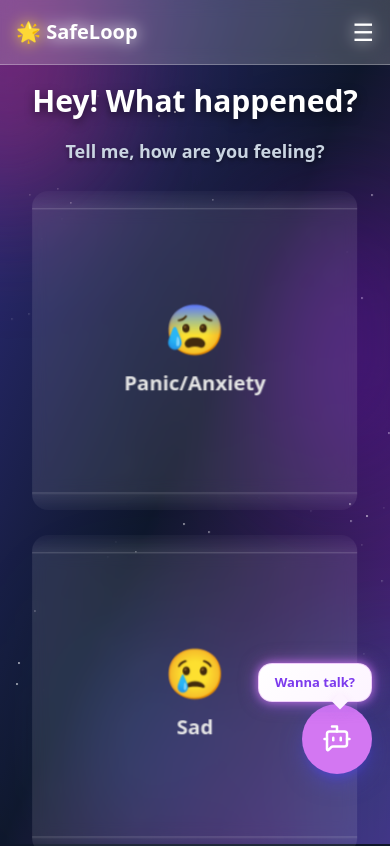
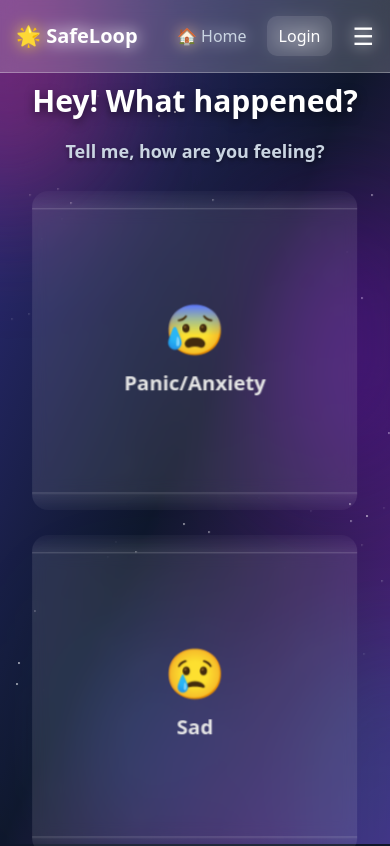
Before and after one commit to preetikumari15/SafeLoop, a React (Vite) app in the folder frontend/: page / in a window 390 px wide. Shown: the top 846 px of the page. Built offline with nearby package versions, Linux system fonts and the light colour scheme.

Commit message:
signup and navbar fixed

```diff
--- a/frontend/src/components/Chatbot.jsx
+++ b/frontend/src/components/Chatbot.jsx
@@ -48,7 +48,10 @@ export default function Chatbot() {
       } else {
         setMessages((prev) => [
           ...prev,
-          { sender: "bot", text: "Sorry, I couldn't process that. Please try again." },
+          {
+            sender: "bot",
+            text: "Sorry, I couldn't process that. Please try again.",
+          },
         ]);
       }
     } catch (err) {
@@ -62,7 +65,7 @@ export default function Chatbot() {
   };
 
   <style>
-  {`
+    {`
     @keyframes glow {
       from {
         box-shadow:
@@ -77,14 +80,14 @@ export default function Chatbot() {
       }
     }
   `}
-</style>
+  </style>;
 
   return (
     <div
       style={{
         position: "fixed",
-        bottom: "70px",
-        right: "18px",
+        bottom: "50px",
+        right: "16px",
         zIndex: 1000,
         fontFamily: "system-ui, -apple-system, sans-serif",
       }}
@@ -121,8 +124,8 @@ export default function Chatbot() {
                 position: "absolute",
                 bottom: "-6px",
                 right: "25px",
-                width: "12px",
-                height: "12px",
+                width: "8px",
+                height: "8px",
                 backgroundColor: "#fdf4ff",
                 transform: "rotate(45deg)",
                 boxShadow: "3px 3px 8px rgba(211, 119, 242, 0.25)",
@@ -137,8 +140,8 @@ export default function Chatbot() {
               color: "#ffffff",
               border: "none",
               borderRadius: "50%",
-              width: "70px",
-              height: "70px",
+              width: "50px",
+              height: "50px",
               display: "flex",
               alignItems: "center",
               justifyContent: "center",
@@ -161,8 +164,9 @@ export default function Chatbot() {
       {isOpen && (
         <div
           style={{
-            width: "400px",
-            height: "580px",
+            width: "min(400px, calc(100vw - 24px))",
+            height: "min(580px, calc(100vh - 100px))",
+            minHeight: "400px",
             backgroundColor: "#ffffff",
             borderRadius: "16px",
             boxShadow:
--- a/frontend/src/components/Navbar.jsx
+++ b/frontend/src/components/Navbar.jsx
@@ -20,7 +20,9 @@ const Navbar = () => {
     <nav className="fixed top-0 w-full z-50 bg-white/10 backdrop-blur-sm border-b border-white/20 px-4 sm:px-6 py-4">
       <div className="max-w-7xl mx-auto flex justify-between items-center">
         <Link to="/" className="flex items-center space-x-2 sm:space-x-3">
-          <span className="text-xl sm:text-2xl font-bold text-white">🌟 SafeLoop</span>
+          <span className="text-xl sm:text-2xl font-bold text-white">
+            🌟 SafeLoop
+          </span>
         </Link>
 
         <div className="hidden sm:flex items-center space-x-6 sm:space-x-8">
@@ -55,23 +57,36 @@ const Navbar = () => {
           )}
         </div>
 
+        {/* Mobile Navigation */}
+        <div className="sm:hidden flex items-center gap-5">
+          <Link
+            to="/"
+            className="text-slate-300 hover:text-white transition-colors duration-200"
+          >
+            🏠 Home
+          </Link>
+
+          {!isLoggedIn && (
+            <Link
+              to="/login"
+              className="px-3 py-2 rounded-lg bg-white/10 hover:bg-white/20 text-white transition-all duration-200"
+            >
+              Login
+            </Link>
+          )}
+
+          {/* Hamburger */}
           <button
-          className="sm:hidden text-white text-2xl focus:outline-none"
+            className="text-white text-2xl focus:outline-none"
             onClick={() => setMenuOpen(!menuOpen)}
           >
             {menuOpen ? "✖" : "☰"}
           </button>
         </div>
+      </div>
 
       {menuOpen && (
         <div className="sm:hidden mt-4 px-4 pb-4 flex flex-col space-y-4 bg-white/10 backdrop-blur-md border-t border-white/20">
-          <Link
-              to="/"
-              onClick={() => setMenuOpen(false)}
-              className="text-slate-300 hover:text-white transition-colors duration-200"
-            >
-              🏠 Home
-            </Link>
           {isLoggedIn && (
             <Link
               to="/my-journal"
@@ -82,7 +97,7 @@ const Navbar = () => {
             </Link>
           )}
 
-          {isLoggedIn ? (
+          {isLoggedIn && (
             <button
               onClick={() => {
                 handleLogout();
@@ -92,12 +107,6 @@ const Navbar = () => {
             >
               Logout
             </button>
-          ) : (
-            <Link to="/login" onClick={() => setMenuOpen(false)}>
-              <button className="px-4 py-2 rounded-lg bg-white/10 hover:bg-white/20 text-white transition-all duration-200">
-                Login
-              </button>
-            </Link>
           )}
         </div>
       )}
--- a/frontend/src/main.jsx
+++ b/frontend/src/main.jsx
@@ -17,7 +17,7 @@ import Chatbot from "./components/Chatbot";
 ReactDOM.createRoot(document.getElementById("root")).render(
   <BrowserRouter>
     <Navbar />
-    <Chatbot/>
+    {localStorage.getItem("token") && <Chatbot />}
     <Routes>
       <Route path="/" element={<App />} />
       <Route path="/flow/:emotion" element={<FlowPage /> } />
--- a/frontend/src/pages/Signup.jsx
+++ b/frontend/src/pages/Signup.jsx
@@ -20,12 +20,18 @@ const Signup = () => {
   const handleSignup = async (e) => {
     e.preventDefault();
     try {
-      const res = await axios.post("https://safeloop-o0pc.onrender.com/api/signup", formData);
+      const res = await axios.post(
+        "https://safeloop-o0pc.onrender.com/api/signup",
+        formData,
+      );
       if (res.data.success) {
         alert("Signup successful!");
         localStorage.setItem("token", res.data.token);
-      localStorage.setItem("emergencyContact", res.data.user.emergencyContact);
-      localStorage.setItem("username", res.data.user.name);
+        localStorage.setItem(
+          "emergencyContact",
+          res.data.user.emergencyContact,
+        );
+        localStorage.setItem("username", res.data.user.name);
         navigate("/login");
       } else {
         setError(res.data.message || "Signup failed");
@@ -38,7 +44,9 @@ const Signup = () => {
   return (
     <div className="min-h-screen flex items-center justify-center bg-green-100">
       <div className="bg-white p-8 rounded-lg shadow-md w-full max-w-md">
-        <h2 className="text-2xl font-bold text-center text-green-700 mb-6">Create Account</h2>
+        <h2 className="text-2xl font-bold text-center text-green-700 mb-6">
+          Create Account
+        </h2>
         <form onSubmit={handleSignup} className="space-y-4">
           <input
             type="text"
@@ -71,17 +79,26 @@ const Signup = () => {
             onChange={handleChange}
             className="w-full p-2 border rounded"
           />
+
           {error && <p className="text-red-600 text-sm">{error}</p>}
+
           <button
             type="submit"
-            className="w-full bg-green-600 text-white py-2 rounded hover:bg-green-700 transition"
+            disabled={loading}
+            className="w-full bg-green-600 text-white py-2 rounded hover:bg-green-700 disabled:opacity-50 disabled:cursor-not-allowed"
           >
-            Sign Up
+            {loading ? "Signing up..." : "Sign Up"}
           </button>
+
         </form>
         <p className="text-md text-center mt-4">
           Already have an account?{" "}
-          <a href="/login" className="text-green-700 hover:underline text-md font-bold">Log in</a>
+          <a
+            href="/login"
+            className="text-green-700 hover:underline text-md font-bold"
+          >
+            Log in
+          </a>
         </p>
       </div>
     </div>
```
Lines whose indentation alone changed are shown as unchanged.
